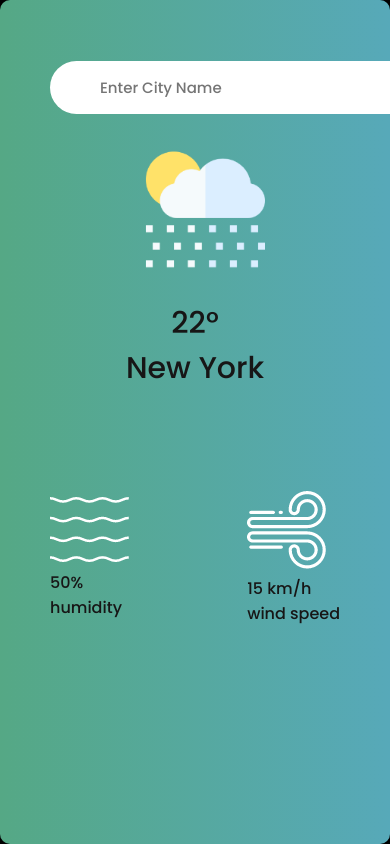
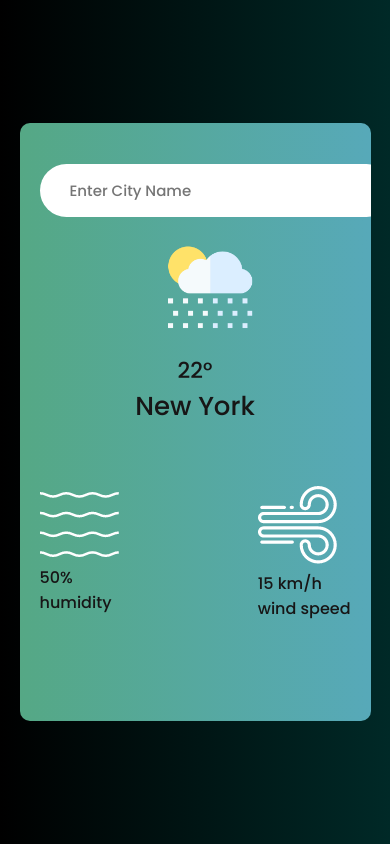
Before and after one commit to krish-jatav/WeatherApp, a plain HTML site: page index.html in a window 390 px wide. Drawn offline with nearby package versions, Linux system fonts and the light colour scheme; no server answers.

Commit message:
Commit message

```diff
--- a/style.css
+++ b/style.css
@@ -27,19 +27,15 @@
 }
 
 .card {
-        /* height: 80vh; */
     width: 25%;
-        /* background-color: rgb(48, 52, 52); */
     border-radius: 10px;
     overflow: hidden;
     padding: 60px 50px;
-        /* margin: 100px auto 0; */
     background: rgb(146, 145, 182);
-        background: linear-gradient(90deg, rgba(2, 0, 36, 0.256) 0%, rgb(85, 168, 133) 0%, rgb(87, 169, 185) 100%)
+    background: linear-gradient(90deg, rgba(2, 0, 36, 0.256) 0%, rgb(85, 168, 133) 0%, rgb(87, 169, 185) 100%);
 }
 
 .search {
-        /* width: 100%; */
     display: flex;
     align-items: center;
     justify-content: space-between;
@@ -48,7 +44,8 @@
 .search input {
     border: none;
     outline: none;
-        padding: 10px 40px;
+    padding: 10px 20px;
+    /* Adjusted padding */
     background-color: rgb(255, 255, 255);
     border-radius: 50px;
     font-size: 15px;
@@ -66,21 +63,19 @@
 .weather-icon {
     width: 170px;
     margin-left: 50px;
+    /* Adjusted margin */
     margin-top: 10px;
 }
 
 .weather h1 {
     font-size: 26px;
     font-weight: 100;
-        /* margin-left: 100px; */
     text-align: center;
 }
 
 .weather h2 {
     font-size: 40px;
     font-weight: 100;
-        /* margin-top: -10px; */
-        /* margin-left: 80px; */
     text-align: center;
 }
 
@@ -91,41 +86,21 @@
     padding: 40px 0px;
 }
 
-    @media (max-width: 600px) {
+@media (max-width: 500px) {
     #main {
-            height: 100vh;
-            width: 100%;
-            background-color: black;
-            display: flex;
-            justify-content: center;
-            align-items: center;
+        /* background-color: rgb(0, 0, 0); */
+        background: linear-gradient(90deg, rgb(0, 0, 0) 0%, rgb(0, 0, 0) 0%, rgb(0, 41, 39) 100%);
     }
     .card {
-            width: 25%;
-            /* background-color: rgb(48, 52, 52); */
-            /* border-radius: 10px; */
-            overflow: hidden;
-            padding: 60px 50px;
-            /* margin: 100px auto 0; */
-            background: rgb(146, 145, 182);
-            background: linear-gradient(90deg, rgba(2, 0, 36, 0.256) 0%, rgb(85, 168, 133) 0%, rgb(87, 169, 185) 100%);
-            min-width: 100vw;
-            min-height: 100vh;
-        }
-        .search {
-            /* width: 100px; */
-            display: flex;
-            align-items: center;
-            justify-content: space-between;
+        width: 90%;
+        /* Adjusted width for smaller screens */
+        padding: 40px 20px;
+        /* Adjusted padding */
+        /* height: 100vh; */
     }
     .search input {
-            border: none;
-            outline: none;
-            padding: 15px 50px;
-            background-color: rgb(255, 255, 255);
-            border-radius: 50px;
-            font-size: 15px;
-            /* margin-left: 20px; */
+        padding: 15px 30px;
+        /* Adjusted padding */
     }
     .search i {
         font-size: 30px;
@@ -136,25 +111,21 @@
         border-radius: 50%;
     }
     .weather-icon {
-            width: 170px;
-            margin-left: 70px;
+        width: 120px;
+        /* Adjusted width for smaller screens */
+        margin-left: 110px;
         margin-top: 10px;
     }
     .weather h1 {
-            font-size: 30px;
-            font-weight: 100;
-            /* margin-left: 120px; */
-            text-align: center;
+        font-size: 22px;
+        /* Adjusted font size */
     }
     .weather h2 {
-            font-size: 30px;
-            font-weight: 100;
-            text-align: center;
+        font-size: 26px;
+        /* Adjusted font size */
     }
     .details {
-            display: flex;
-            justify-content: space-between;
-            align-items: center;
-            padding: 100px 0px;
+        padding: 60px 0px;
+        /* Adjusted padding */
     }
 }
```
Lines whose indentation alone changed are shown as unchanged.
